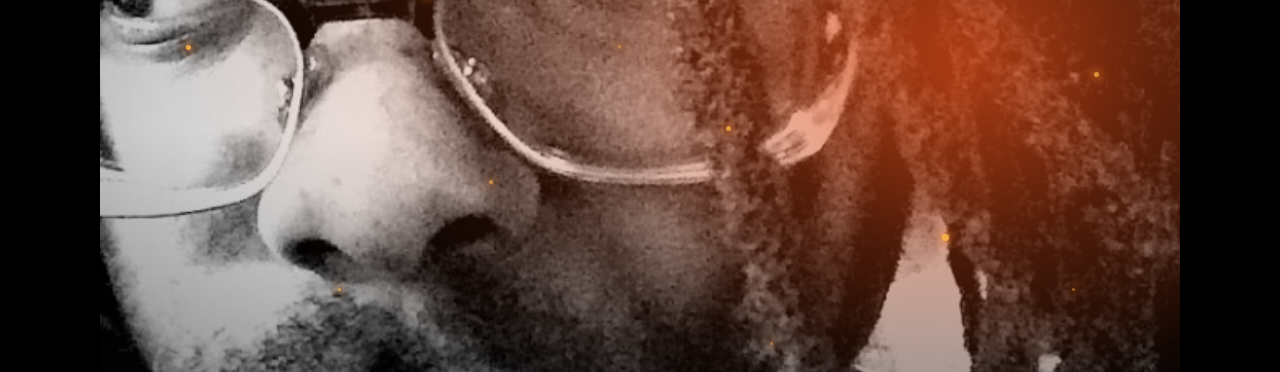
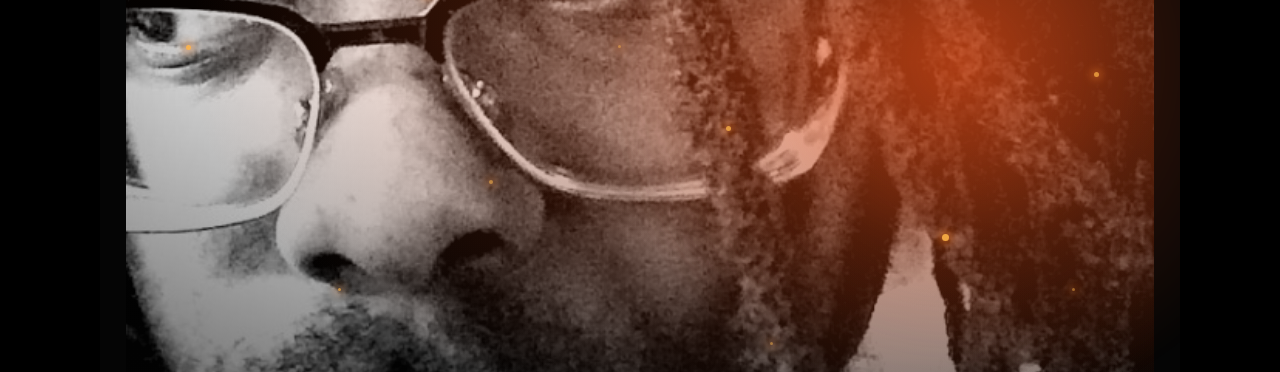
Before and after one commit to LuxAura-app/blu2-website, a plain HTML site: page flyer.html in a window 1280 px wide. Shown: the part 141-513 px from the top of the page. Drawn offline with Linux system fonts and the light colour scheme.

Commit message:
Round + further blend the DJ portrait on live page and flyer
- livedj.html: portrait corners rounded to 18px (image, tint, orange
  frame) and the edge/bottom fade mask pushed further so the photo melts
  more into the background.
- flyer.html: hero photo inset with 28px rounded corners and an all-edge
  feather mask, plus a stronger bottom fade, so it dissolves into the
  black canvas instead of bleeding hard to the edges.
- Regenerated BLU2-LIVE-flyer.pdf / .png.

Co-Authored-By: Claude Opus 4.8 (1M context) <noreply@anthropic.com>

```diff
--- a/flyer.html
+++ b/flyer.html
@@ -50,12 +50,14 @@
   /* ── LAYER 1: PORTRAIT / HERO IMAGE ── */
   .portrait-wrap {
     position: absolute;
-    inset: 0 0 auto 0;
-    height: 820px;
+    inset: 26px 26px auto 26px;
+    height: 800px;
+    border-radius: 28px;
     overflow: hidden;
     z-index: 1;
   }
-  .portrait {
+  .portrait,
+  .portrait-fallback {
     position: absolute;
     inset: 0;
     width: 100%;
@@ -64,6 +66,9 @@
     object-position: center 28%;
     /* Duotone-lean toward the BLU2 palette */
     filter: contrast(1.06) saturate(0.85) brightness(0.92);
+    /* feather every edge so the portrait dissolves into the flyer background */
+    -webkit-mask-image: radial-gradient(132% 120% at 50% 42%, #000 56%, rgba(0,0,0,0) 100%);
+            mask-image: radial-gradient(132% 120% at 50% 42%, #000 56%, rgba(0,0,0,0) 100%);
   }
   /* Orange wash that ties any photo into the burning-rose theme */
   .portrait-wrap::before {
@@ -72,7 +77,7 @@
     inset: 0;
     background:
       radial-gradient(120% 90% at 72% 18%, rgba(232,80,26,0.42) 0%, rgba(232,80,26,0) 55%),
-      linear-gradient(180deg, rgba(5,5,5,0) 30%, rgba(5,5,5,0.35) 62%, var(--black) 99%);
+      linear-gradient(180deg, rgba(5,5,5,0) 22%, rgba(5,5,5,0.42) 56%, var(--black) 94%);
     mix-blend-mode: normal;
     z-index: 2;
   }
```
Also changed, not shown: livedj.html (+8 -6 lines), 1 other file.
